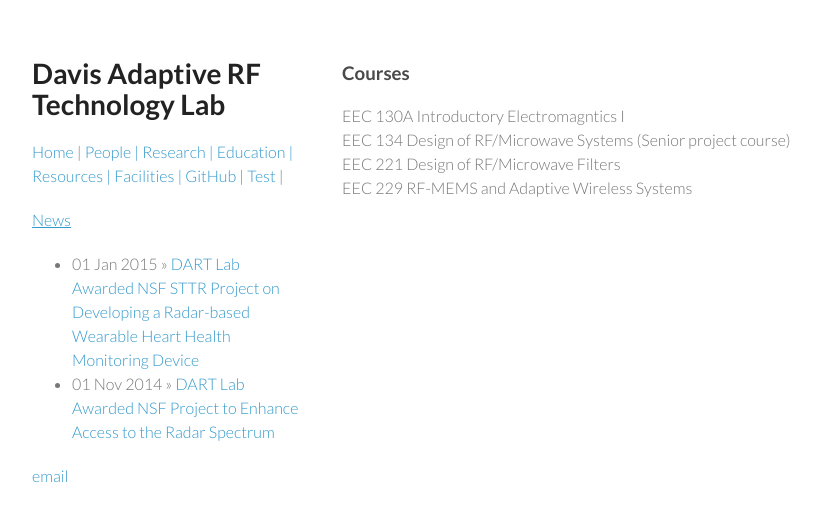
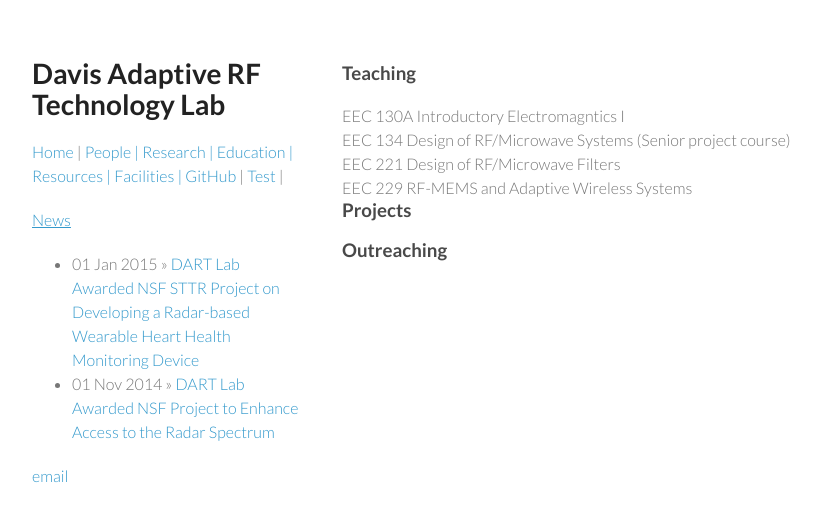
Before and after one commit to ucdart/ucdart.github.io, a Jekyll site: the page built from education/index.html, in a window 1280 px wide. Shown: the top 522 px of the page, without its empty margins (128-949 px from the left). Built offline with Jekyll 4.4.1, drawn with Linux system fonts in a browser that asks for light colours.

Commit message:
Update index.html

```diff
--- a/education/index.html
+++ b/education/index.html
@@ -2,7 +2,7 @@
 layout: default
 title: UCDart::Education
 ---
-<h3> Courses </h3>
+<h3> Teaching </h3>
 
 EEC 130A Introductory Electromagntics I <br>
 
@@ -11,3 +11,7 @@
 EEC 221 Design of RF/Microwave Filters <br>
 
 EEC 229 RF-MEMS and Adaptive Wireless Systems
+
+<h3> Projects </h3>
+
+<h3> Outreaching </h3>
```
